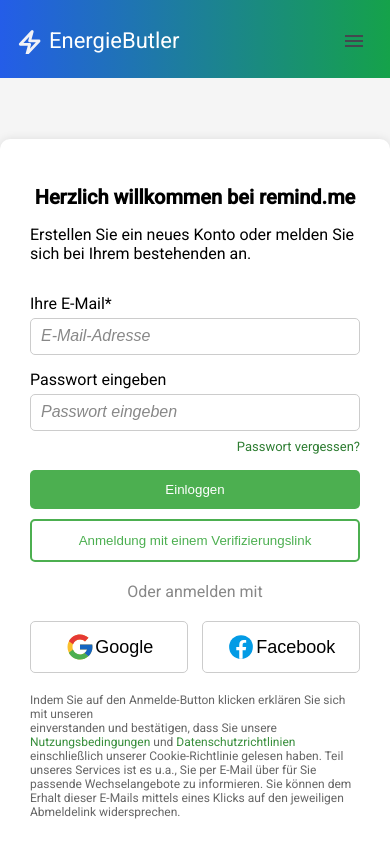
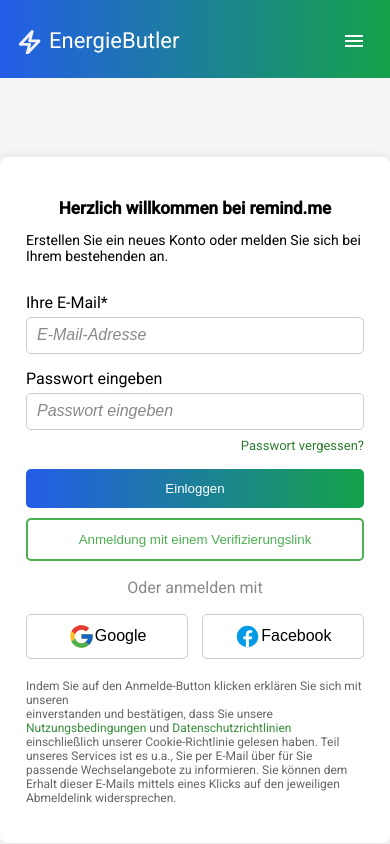
Before and after one commit to umidbek77/EnergieButler, an Angular app: page /login in a window 390 px wide. Shown: the top 844 px of the page. Built offline with nearby package versions, Linux system fonts and the light colour scheme.

Commit message:
modal responsivining kamchiliklari to'g'irlandi

```diff
--- a/src/app/components/header/header.component.css
+++ b/src/app/components/header/header.component.css
@@ -183,3 +183,8 @@
     margin: 0;
   }
 }
+
+
+.mat-icon{
+  color: white ;
+}
--- a/src/app/modal/modal.component.css
+++ b/src/app/modal/modal.component.css
@@ -473,6 +473,15 @@ label{
   font-size: 13px;
 }
 
+.upload-box {
+    border-radius: 7px;
+    padding: 20px 10px;
+}
+.upload-box-button{
+    width: 100%;
+    padding: 10px 8.5px;
+
+}
 }
 
 @media (max-width:540px) {
@@ -487,6 +496,28 @@ label{
   .subtitle{
     font-size: 14px;
   }
+}
+
+@media (max-width:450px) {
+
+.step-2-container {
+  padding:15px 0px;
+}
+
+.upload-title {
+    font-size: 18px;
+    margin-top: 10px ;
+}
+
+.upload-icon {
+    width: 60px;
+    height: 60px;
+}
+
+.upload-svg {
+    width: 44px;
+    height: 44px;
+}
 }
 
 @media (max-width: 425px) {
@@ -513,5 +544,9 @@ label{
   font-size: 14px;
 }
 
+.section-title{
+  font-size: 18px;
+}
+
 
 }
--- a/src/app/pages/login/login.component.css
+++ b/src/app/pages/login/login.component.css
@@ -64,7 +64,7 @@ input::placeholder {
 }
 
 .login-card form .login-btn {
-  background: #4caf50;
+  background: linear-gradient(to right, #245de8, #15a24a);
   color: white;
   padding: 12px;
   margin-top: 15px;
@@ -73,15 +73,6 @@ input::placeholder {
   cursor: pointer;
 }
 
-.login-button {
-  background: #4caf50;
-  color: white;
-  padding: 12px 20px;
-  margin-top: 15px;
-  border: none;
-  border-radius: 10px;
-  cursor: pointer;
-}
 
 .login-card form .verify-link {
   background: white;
@@ -149,3 +140,45 @@ input::placeholder {
   outline: 0;
   padding: 14px 36px;
 }
+
+
+
+/* responsive */
+
+@media (max-width:768px) {
+  .login-card {
+    padding: 26px;
+    border-radius: 7px;
+  }
+
+
+}
+
+
+@media (max-width:568px) {
+
+  .google-btn,
+  .facebook-btn {
+    border-radius: 8px;
+    font-size: 16px;
+    padding: 8px !important;
+  }
+
+  .facebook-svg, .google-svg {
+    width: 27px;
+    height: 27px;
+}
+ .divider {
+  margin: 17px 0px !important;
+}
+
+h2 {
+    font-size: 17px !important;
+}
+
+.login-card-subtitle{
+  font-size: 14px;
+}
+
+
+}
--- a/src/app/pages/login/login.component.html
+++ b/src/app/pages/login/login.component.html
@@ -1,8 +1,8 @@
 
 <div class="login-container">
   <div class="login-card">
-    <h2>Herzlich willkommen bei remind.me</h2>
-    <p>
+    <h2 class="login-card-title">Herzlich willkommen bei remind.me</h2>
+    <p class="login-card-subtitle" >
       Erstellen Sie ein neues Konto oder melden Sie sich bei Ihrem bestehenden
       an.
     </p>
```
